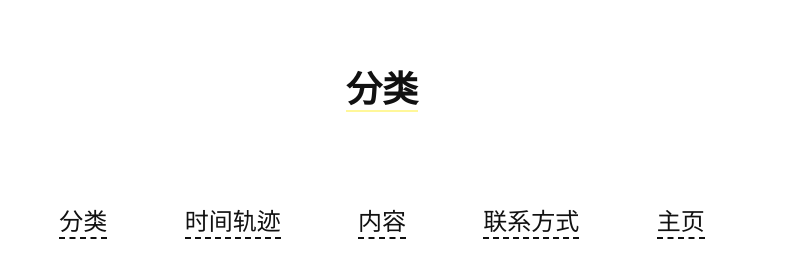
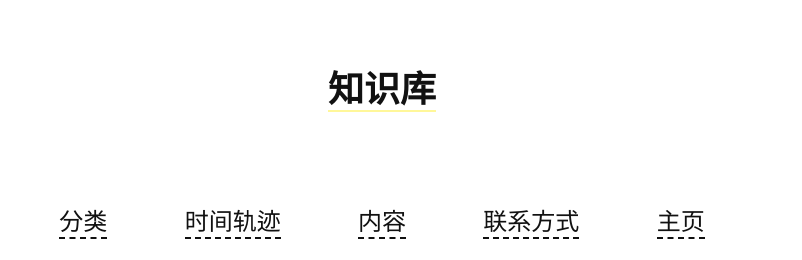
Before and after one commit to maolilai/maolilai.github.io, a Jekyll site: the page built from categories.md, in a window 1280 px wide. Shown: the top 260 px of the page, without its empty margins (258-1060 px from the left). Built offline with Jekyll 4.4.1, drawn with Linux system fonts in a browser that asks for light colours.

Commit message:
add files

```diff
--- a/categories.md
+++ b/categories.md
@@ -1,4 +1,4 @@
 ---
 layout: categories
-title: 分类
+title: 知识库
 ---
```
